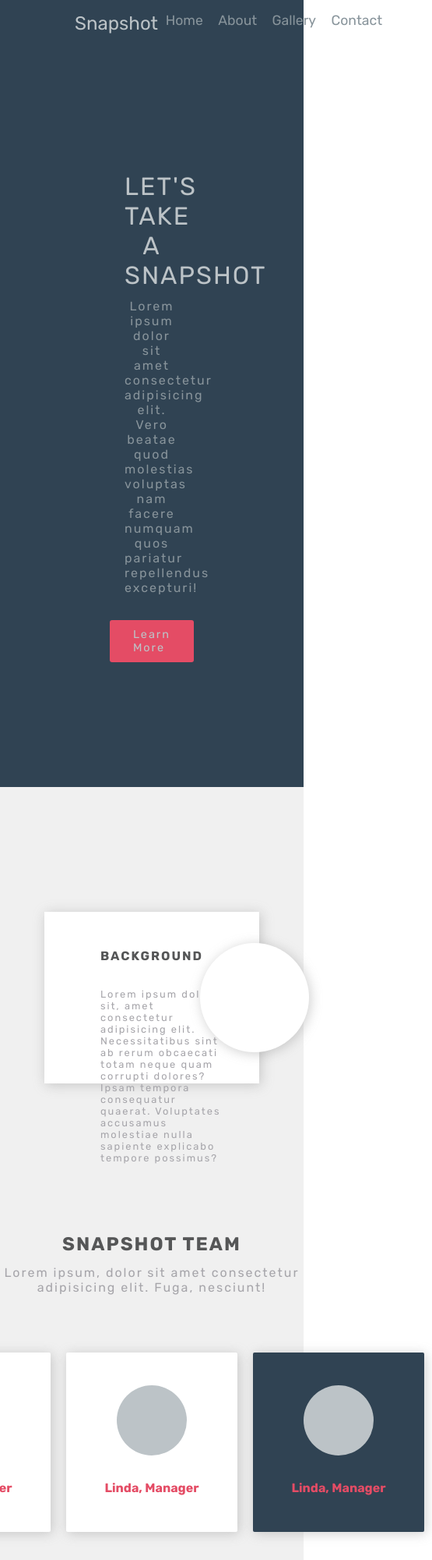
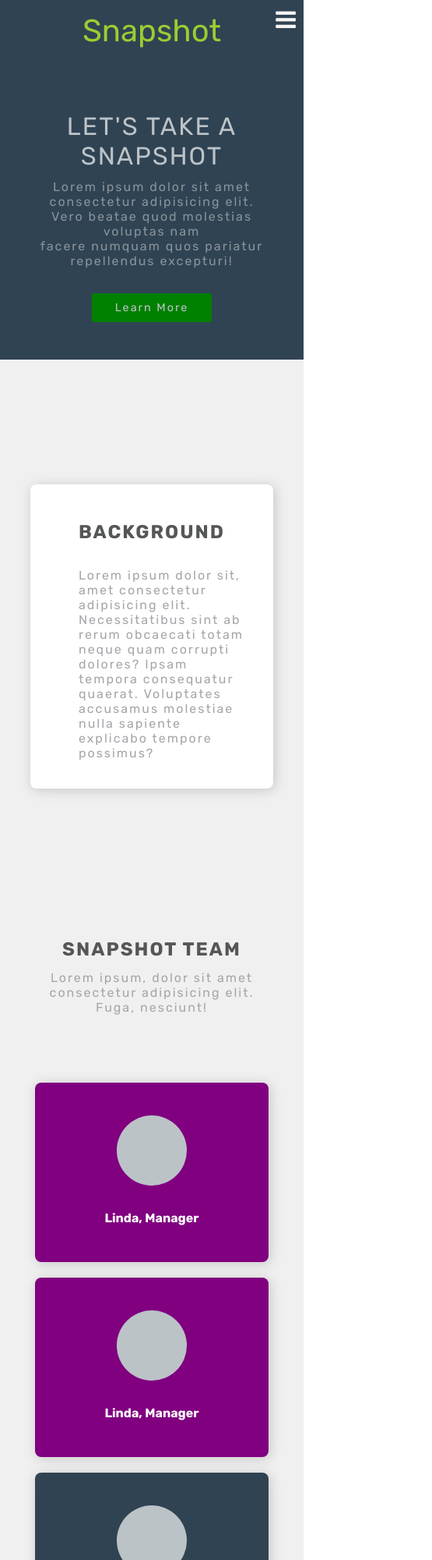
Before and after one commit to chuksdozie/zuri--css-task-1-chuksdozie, a plain HTML site: page index.html in a window 390 px wide. Shown: the top 2000 px of the page at 78% size, 555 px wide, since content can reach past the window. Drawn offline with Linux system fonts and the light colour scheme.

Commit message:
really did a lot mainly on media query for mobile

```diff
--- /dev/null
+++ b/app.js
@@ -0,0 +1,9 @@
+function mymenu(){
+    var menu = document.getElementById("navigationlinks")
+    if (menu.className == "nav-links"){
+        menu.className = "nav-links1"
+    }
+    else{
+        menu.className = "nav-links"
+    }
+}
--- a/index.html
+++ b/index.html
@@ -6,11 +6,14 @@
     <meta name="viewport" content="width=device-width, initial-scale=1.0">
     <title>Responsive Webpage</title>
     <link rel="stylesheet" href="styles.css">
+    <link rel="stylesheet" href="https://cdnjs.cloudflare.com/ajax/libs/font-awesome/4.7.0/css/font-awesome.min.css">
+    <script src="./app.js"></script>
 </head>
 <body>
     <div class="nav-bar">
-        <div class="logo">Snapshot</div>
-        <ul class="nav-links">
+        <div class="logo" >Snapshot</div>
+        <div id="menubut" onclick="mymenu()"><i class="fa fa-bars" style="font-size:30px;color:whitesmoke;"></i></div>
+        <ul class="nav-links" id="navigationlinks">
             <li><a href="#">Home</a></li>
             <li><a href="#">About</a></li>
             <li><a href="#">Gallery</a></li>
@@ -68,18 +71,18 @@
         <div class="gallery-img">
             <div>
                 <div class="img">
-                    <img src="https://image.freepik.com/free-vector/shining-circle-purple-lighting-isolated-dark-background_1441-2396.jpg" alt="">
+                    <img src="https://image.freepik.com/free-psd/unicolor-desktop-screen-mockup_157104-636.jpg" alt="">
                 </div>
                 <div class="img">
-                    <img src="https://image.freepik.com/free-vector/shining-circle-purple-lighting-isolated-dark-background_1441-2396.jpg" alt="">
+                    <img src="https://image.freepik.com/free-psd/phone-screen-ui-ux-app-presentation-mockup_165789-302.jpg" alt="">
                 </div>
             </div>
             <div>
                 <div class="img">
-                    <img src="https://image.freepik.com/free-vector/shining-circle-purple-lighting-isolated-dark-background_1441-2396.jpg" alt="">
+                    <img src="https://image.freepik.com/free-photo/front-view-mother-playing-home-with-her-daughter_23-2148890962.jpg" alt="">
                 </div>
                 <div class="img">
-                    <img src="https://image.freepik.com/free-vector/shining-circle-purple-lighting-isolated-dark-background_1441-2396.jpg" alt="">
+                    <img src="https://image.freepik.com/free-photo/close-up-machine-pouring-coffee-cup_23-2148892834.jpg" alt="">
                 </div>
             </div>
         </div>
--- a/styles.css
+++ b/styles.css
@@ -1,10 +1,12 @@
-@import url('https://fonts.googleapis.com/css2?family=Rubik:wght@400;700&display=swap');
+@import url("https://fonts.googleapis.com/css2?family=Rubik:wght@400;700&display=swap");
 
 * {
   margin: 0;
   padding: 0;
   box-sizing: border-box;
-    font-family: 'Rubik', sans-serif;
+  font-family: "Rubik", sans-serif;
+  box-sizing: border-box;
+  /*overflow-x: hidden;*/
 }
 
 div.nav-bar {
@@ -13,6 +15,13 @@ div.nav-bar {
   padding: 1rem 6rem;
   width: 100vw;
   background: #304353;
+}
+
+#menubut {
+  display: none;
+  top: 10px;
+  right: 10px;
+  position: fixed;
 }
 
 div.logo {
@@ -34,7 +43,7 @@ ul li {
 
 ul li a {
   text-decoration: none;
-    color: #88949B;
+  color: #88949b;
   padding: 0.5vw;
 }
 
@@ -64,7 +73,7 @@ div.hero-content-heading h3 {
 div.hero-content-heading p {
   text-align: center;
   padding-top: 0.7rem;
-    color: #88949B;
+  color: #88949b;
   font-size: 1rem;
   letter-spacing: 2px;
   font-weight: 300;
@@ -78,7 +87,7 @@ div.hero-content-btn {
 }
 
 div.hero-content-btn a {
-    background: #E44C65;
+  background: #e44c65;
   text-decoration: none;
   color: #bcc3c7;
   font-size: 0.9rem;
@@ -113,7 +122,7 @@ div.background h4 {
 }
 
 div.background p {
-    color: #A6A5AA;
+  color: #a6a5aa;
   padding-left: 2rem;
   font-size: 0.8rem;
   letter-spacing: 2px;
@@ -144,7 +153,7 @@ div.snapshot-team h2 {
 }
 
 div.snapshot-team p {
-    color: #A6A5AA;
+  color: #a6a5aa;
   font-size: 1rem;
   letter-spacing: 2px;
   padding-top: 0.8rem;
@@ -186,7 +195,7 @@ div.box3 {
 div.box3 h5 {
   text-align: center;
   padding-top: 2rem;
-    color: #E44C65;
+  color: #e44c65;
   font-size: 1rem;
 }
 
@@ -198,13 +207,12 @@ div.circle {
   border-radius: 50%;
   background: #bcc3c7;
   margin-top: 2rem;
-
 }
 
 div.box1 h5 {
   text-align: center;
   padding-top: 2rem;
-    color: #E44C65;
+  color: #e44c65;
   font-size: 1rem;
 }
 
@@ -225,7 +233,7 @@ div.gallery-content h4 {
 }
 
 div.gallery-content p {
-    color: #A6A5AA;
+  color: #a6a5aa;
   font-size: 1rem;
   letter-spacing: 2px;
   padding-top: 0.8rem;
@@ -264,7 +272,7 @@ div.footer-content h4 {
 }
 
 div.footer-content p {
-    color: #88949B;
+  color: #88949b;
   font-size: 1rem;
   letter-spacing: 2px;
   padding-top: 0.8rem;
@@ -290,7 +298,6 @@ input[type="text"] {
 }
 
 input[type="email"] {
-    margin-right: 10px;
   padding: 10px 20px;
   width: 25%;
   outline: none;
@@ -302,7 +309,7 @@ input[type="email"] {
 }
 
 ::placeholder {
-    color: #A6A5AA;
+  color: #a6a5aa;
 }
 
 div.footer-textarea {
@@ -330,7 +337,7 @@ div.footer-btn {
 }
 
 div.footer-btn a {
-    background: #E44C65;
+  background: #e44c65;
   text-decoration: none;
   color: #f0f0f0;
   font-size: 0.9rem;
@@ -341,7 +348,167 @@ div.footer-btn a {
 
 div.footer h6 {
   text-align: center;
-    color: #88949B;
+  color: #88949b;
   font-size: 1rem;
   padding-top: 6rem;
 }
+
+@media only screen and (max-width: 480px) {
+  #menubut {
+    display: block;
+  }
+
+  div.nav-bar {
+    display: flex;
+    flex-direction: column;
+    justify-content: center;
+    align-items: center;
+    padding: 1rem 3rem;
+    max-width: 100vw;
+    background: #304353;
+  }
+
+  div.logo {
+    font-size: 2.5rem;
+    color: yellowgreen;
+    padding-bottom: 1rem;
+  }
+
+  ul.nav-links {
+    display: none;
+    flex-direction: column;
+  }
+
+  ul.nav-links1 {
+    display: block;
+    flex-direction: column;
+    text-align: center;
+  }
+  ul li {
+    margin: 0 2vw;
+    list-style: none;
+    font-size: 1rem;
+  }
+
+  div.hero-section {
+    background: #304353;
+    padding: 3rem;
+  }
+
+  div.hero-content-heading h3 {
+    font-size: 2rem;
+    text-transform: uppercase;
+    letter-spacing: 2px;
+    font-weight: 300;
+    color: #bcc3c7;
+  }
+
+  div.hero-content-btn a {
+    background: green;
+  }
+
+  div.background {
+    background: #fff;
+    box-shadow: 2px 2px 15px 0 rgb(135 135 135 / 40%);
+    padding: 15px 30px;
+    width: 550px;
+    height: 390px;
+    border-radius: 0.5rem;
+  }
+
+  div.background h4 {
+    padding: 2rem;
+    color: #555657;
+    font-size: 1.5rem;
+  }
+
+  div.background p {
+    color: #a6a5aa;
+    padding-left: 2rem;
+    font-size: 1rem;
+    letter-spacing: 2px;
+  }
+
+  div.hero-background-pos {
+    display: none;
+  }
+
+  div.snapshot-team p {
+    color: #a6a5aa;
+    font-size: 1rem;
+    letter-spacing: 2px;
+    padding: 0.8rem 2.5rem;
+  }
+
+  div.snapshot-box {
+    display: flex;
+    flex-direction: column;
+    justify-content: center;
+    align-items: center;
+    background: #f0f0f0;
+    padding: 4rem 3rem;
+  }
+
+  div.snapshot-box-content {
+    display: flex;
+    flex-direction: column;
+    justify-content: space-between;
+  }
+
+  div.box1 {
+    background: purple;
+    width: 300px;
+    border-radius: 0.5rem;
+  }
+
+  div.box3 {
+    background: #304353;
+    width: 300px;
+    height: 230px;
+    border-radius: 0.5rem;
+  }
+
+  div.box1 h5 {
+    text-align: center;
+    padding-top: 2rem;
+    color: white;
+    font-size: 1rem;
+  }
+
+  div.gallery-content h4 {
+    color: #555657;
+    font-size: 2rem;
+    letter-spacing: 2px;
+    text-transform: uppercase;
+  }
+
+  div.img img {
+    border-radius: 0.5rem;
+  }
+  div.footer-input {
+    flex-direction: column;
+  }
+
+  input[type="text"] {
+    margin-right: 0;
+    width: 100%;
+    margin-bottom: 1rem;
+  }
+
+  input[type="email"] {
+    width: 100%;
+  }
+
+  textarea {
+    width: 100%;
+    height: 200px;
+  }
+
+  div.footer-btn a {
+    background: green;
+    text-align: center;
+    width: 100%;
+    padding-top: 15px;
+    padding-bottom: 15px;
+  }
+}
```
Lines whose indentation alone changed are shown as unchanged.
